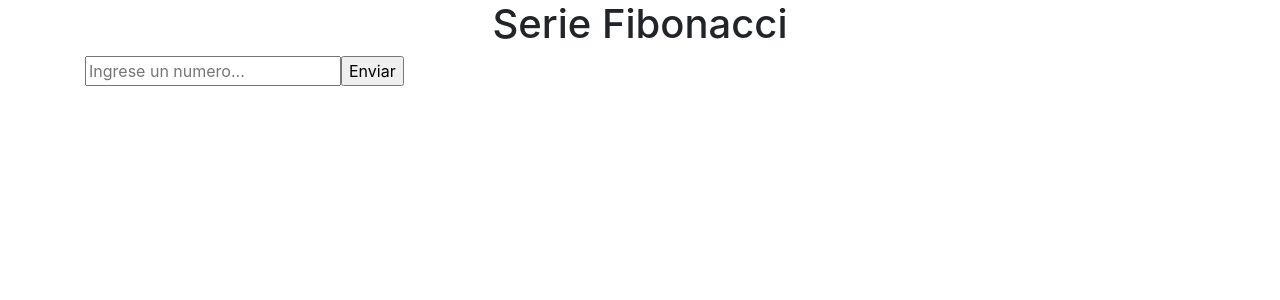
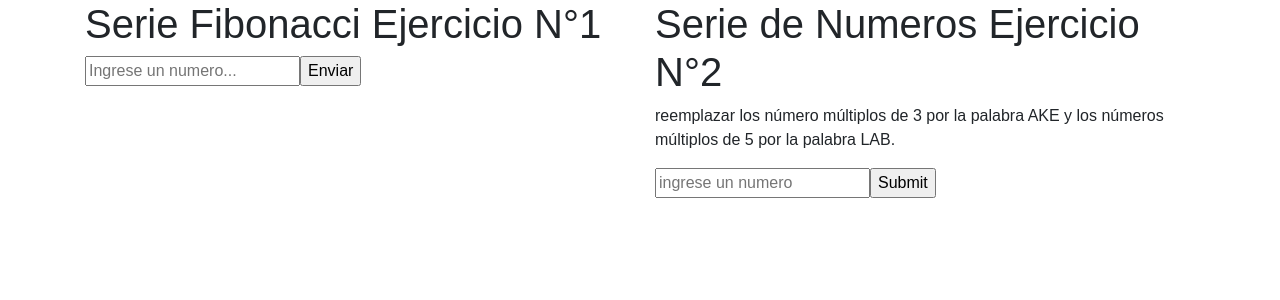
Before and after one commit to jcaballeroj/prueba-AKELAB, a React (Create React App) app: page / in a window 1280 px wide. Shown: the top 300 px of the page. Built offline with nearby package versions, Linux system fonts and the light colour scheme.

Commit message:
Secuencia de numeros Terminada

```diff
--- a/src/App.js
+++ b/src/App.js
@@ -1,18 +1,36 @@
 import React,{Fragment,useState} from 'react';
-import Formulario from './components/Formulario';
-import Secuencia from './components/SecuanciaFibonacci';
+import Formulario from './components/secuenciaFibonacci/Formulario';
+import Secuencia from './components/secuenciaFibonacci/SecuanciaFibonacci';
+
+import SerieAkelab from './components/secuenciaAke/Formulario';
+import SecuenciaAkelab from './components/secuenciaAke/SecuenciaAkelab';
 function App() {
 
   const[dato, obtenerDato] = useState('');
+  const[series, obtenerSerie] = useState('');
 
   return (
     <Fragment>
       <div className="container">
-        <h1 className="text-center">Serie Fibonacci</h1>
-        <Formulario
-          obtenerDato={obtenerDato}
-        />
-        {dato ? <Secuencia dato={dato}/> : null}
+        <div className="row">
+          <div className="col-sm-6">
+            <h1>Serie Fibonacci Ejercicio N°1</h1>
+              <Formulario
+                obtenerDato={obtenerDato}
+              />
+              {dato ? <Secuencia dato={dato}/> : null}
+          </div>
+
+          <div className="col-sm-6">
+            <h1>Serie de Numeros Ejercicio N°2</h1>
+            <p>reemplazar los número múltiplos de 3 por la palabra AKE y los números múltiplos de 5 por la palabra LAB.</p>
+
+            <SerieAkelab
+              obtenerSerie={obtenerSerie}
+            />
+            { series ? <SecuenciaAkelab series={series} /> : null}
+          </div>
+        </div>
       </div>
     </Fragment>
   );
--- /dev/null
+++ b/src/components/secuenciaAke/Formulario.js
@@ -0,0 +1,33 @@
+import React,{useState} from 'react';
+import Error from '../Error';
+const Formulario = ({obtenerSerie}) => {
+
+    const[serie, guardarSerie]= useState('');
+    const[error, guardarError]= useState(false);
+
+    //validar Datos
+    const enviarNumero = e => {
+        e.preventDefault();
+        if (isNaN(serie)) {
+            guardarError(true);
+            return;
+        }else if (serie < 1){
+            guardarError(true);
+            return;
+        }
+        guardarError(false);
+
+        //enviamos el numero al componente principal
+        obtenerSerie(serie);
+    }
+    return (
+        <form onSubmit={enviarNumero}>
+            { error ? <Error mensaje="El dato ingresado debe ser numerico y mayor a 1" /> : null }
+
+            <input type="text" value={serie} onChange={e => guardarSerie(e.target.value)} placeholder="ingrese un numero"/>
+            <input type="submit"/>
+        </form>
+    );
+}
+
+export default Formulario;
--- /dev/null
+++ b/src/components/secuenciaAke/SecuenciaAkelab.js
@@ -0,0 +1,23 @@
+import React from 'react';
+
+const SecuenciaAkelab = ({series}) => {
+    let a = [];
+    for (let i = 1; i < series; i++) {
+        a.push(i);
+    }
+    let resultado = a.map(item => {
+        if (item % 3 === 0) {
+            return ' AKE ';
+        } else if(item % 5 === 0){
+            return ' LAB ';
+        }else{
+            return (item + " ") ;
+        }
+    });
+
+    return (
+        <p>{resultado}</p>
+     );
+}
+
+export default SecuenciaAkelab;
--- a/src/components/Formulario.js
+++ b/src/components/secuenciaFibonacci/Formulario.js
@@ -1,5 +1,5 @@
 import React,{useState} from 'react';
-import Error from './Error';
+import Error from '../Error';
 const Formulario = ({obtenerDato}) => {
 
     const[numero, guardarNumero] = useState('');
@@ -34,7 +34,7 @@ const Formulario = ({obtenerDato}) => {
                 type="submit"
                 value="Enviar"
             />
-            { error ? <Error mensaje="El numero ingresado debe ser postitivo"/> : null}
+            { error ? <Error mensaje="El dato ingresado debe ser numerico y mayor a 1"/> : null}
         </form>
      );
 }
--- a/src/components/SecuanciaFibonacci.js
+++ b/src/components/secuenciaFibonacci/SecuanciaFibonacci.js
@@ -6,9 +6,12 @@ const SecuenciaFibonacci = ({dato}) => {
      for (let i = 2; i < dato; i++) {
          secuencia.push(secuencia[i-1] + secuencia[i-2]);
      }
+     let b = secuencia.map(item =>{
+         return (item + " ");
+     });
 
     return (
-        <p>la secuencia fibonacci es: {secuencia}</p>
+        <p>{b}</p>
      );
 }
 
--- a/src/index.css
+++ b/src/index.css
@@ -1,13 +1,10 @@
+html {
+  min-height: 100%;
+}
 body {
   margin: 0;
-  font-family: -apple-system, BlinkMacSystemFont, 'Segoe UI', 'Roboto', 'Oxygen',
-    'Ubuntu', 'Cantarell', 'Fira Sans', 'Droid Sans', 'Helvetica Neue',
-    sans-serif;
-  -webkit-font-smoothing: antialiased;
-  -moz-osx-font-smoothing: grayscale;
+  padding: 0;
+  font-family: sans-serif;
+  min-height: 100%;
+  padding-bottom: 5rem;
 }
-
-code {
-  font-family: source-code-pro, Menlo, Monaco, Consolas, 'Courier New',
-    monospace;
-}
```
